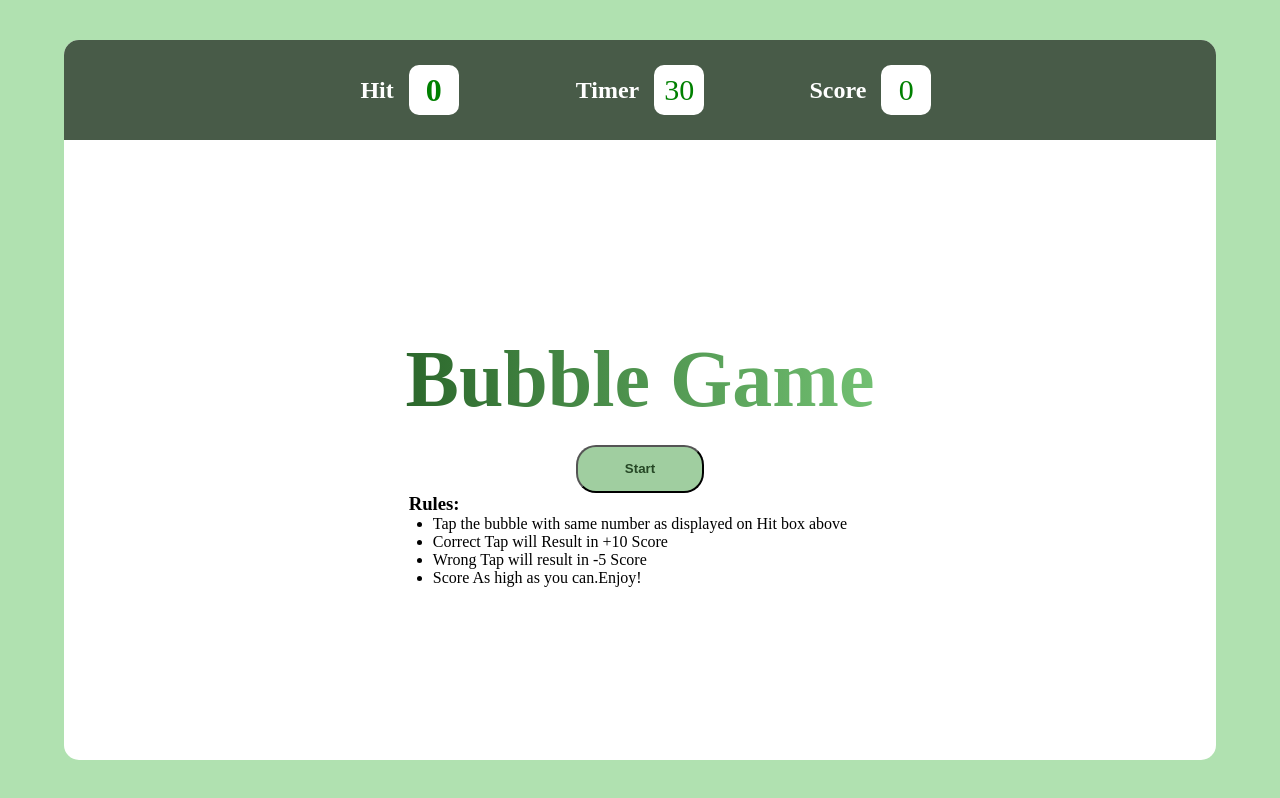
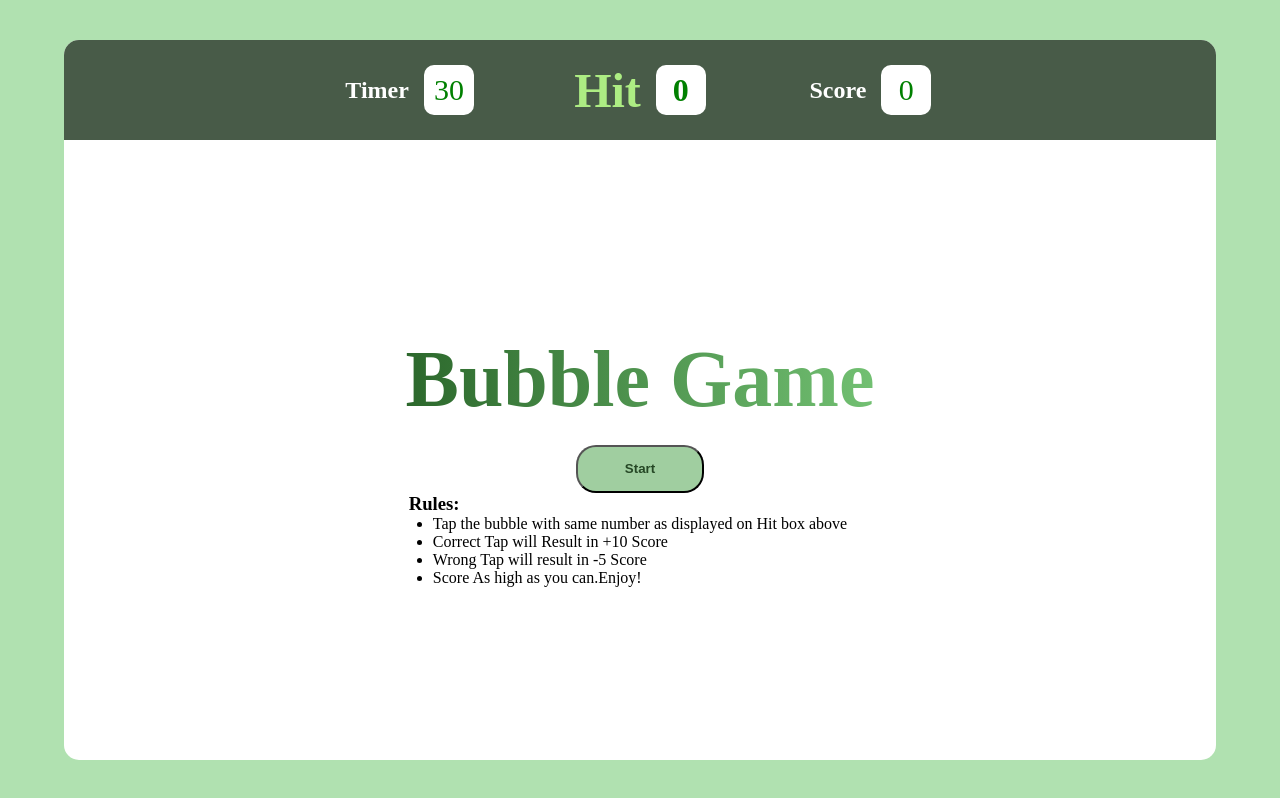
Before and after one commit to Viveks930/Bubble_Game, a plain HTML site: page index.html in a window 1280 px wide. Drawn offline with Linux system fonts and the light colour scheme.

Commit message:
Update index.html

```diff
--- a/index.html
+++ b/index.html
@@ -10,16 +10,17 @@
     <div id="main">
             <div id="panel">
                 <div id="ptop">
-                    <div class="element">
-                        <h2>Hit</h2>
-                        <div class="box" id="hit">
-                            0
-                        </div>
-                    </div>
+
                     <div class="element">
                         <h2>Timer</h2>
                         <div class="box" id="timer">
                             30
+                        </div>
+                    </div>
+                    <div class="element" id="hitbox">
+                        <h2>Hit</h2>
+                        <div class="box" id="hit">
+                            0
                         </div>
                     </div>
                     <div class="element">
@@ -42,7 +43,7 @@
                     </ul>
                     </div>
                     <div class="game">
-
+                        <div id="bubble"></div>
                     </div>
                     <div class="lastpage">
                         <h1>Game Over!!</h1>
```
